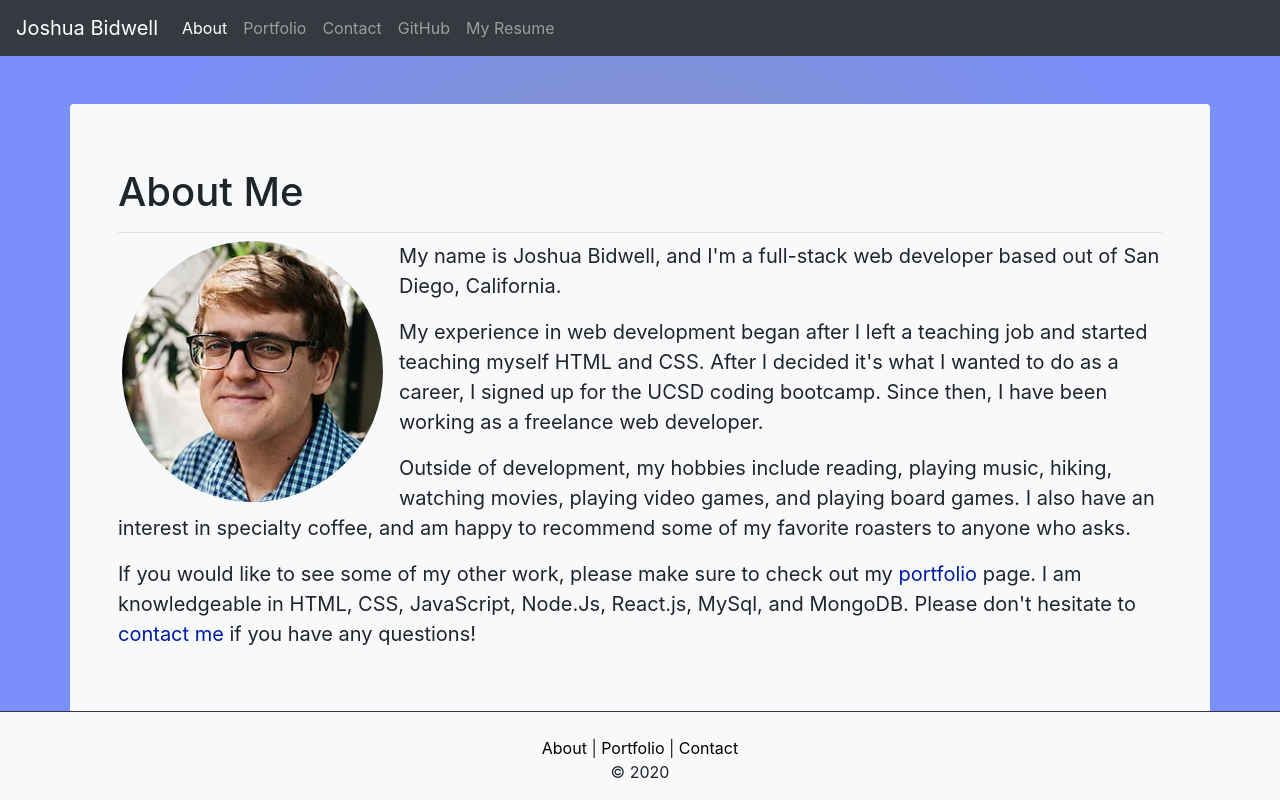
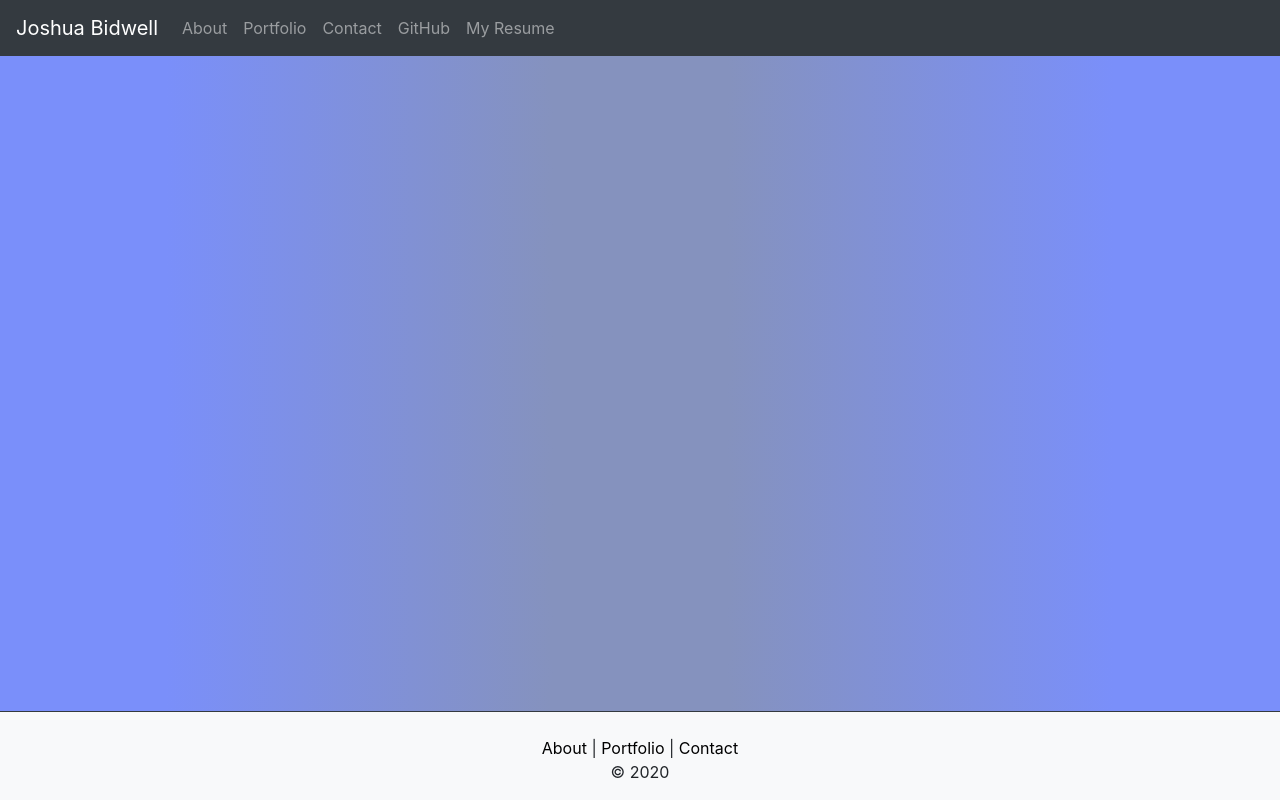
Before and after one commit to jjbidwell/react-portfolio, a React (Create React App) app: page / in a window 1280 px wide. Before the commit this address led to /about. Built offline with nearby package versions, Linux system fonts and the light colour scheme.

Commit message:
Hopefully fix router links

```diff
--- a/src/App.js
+++ b/src/App.js
@@ -13,7 +13,7 @@ function App() {
     <div>
     <Router>
       <div>
-        <Header/>
+        <Header>
         <Wrapper>
           <Route exact path="/">
             <Redirect to="/about" />
@@ -29,6 +29,7 @@ function App() {
             <Contact />
           </Route>
         </Wrapper>
+        </Header>
       </div>
     </Router>
     <Footer/>
```
